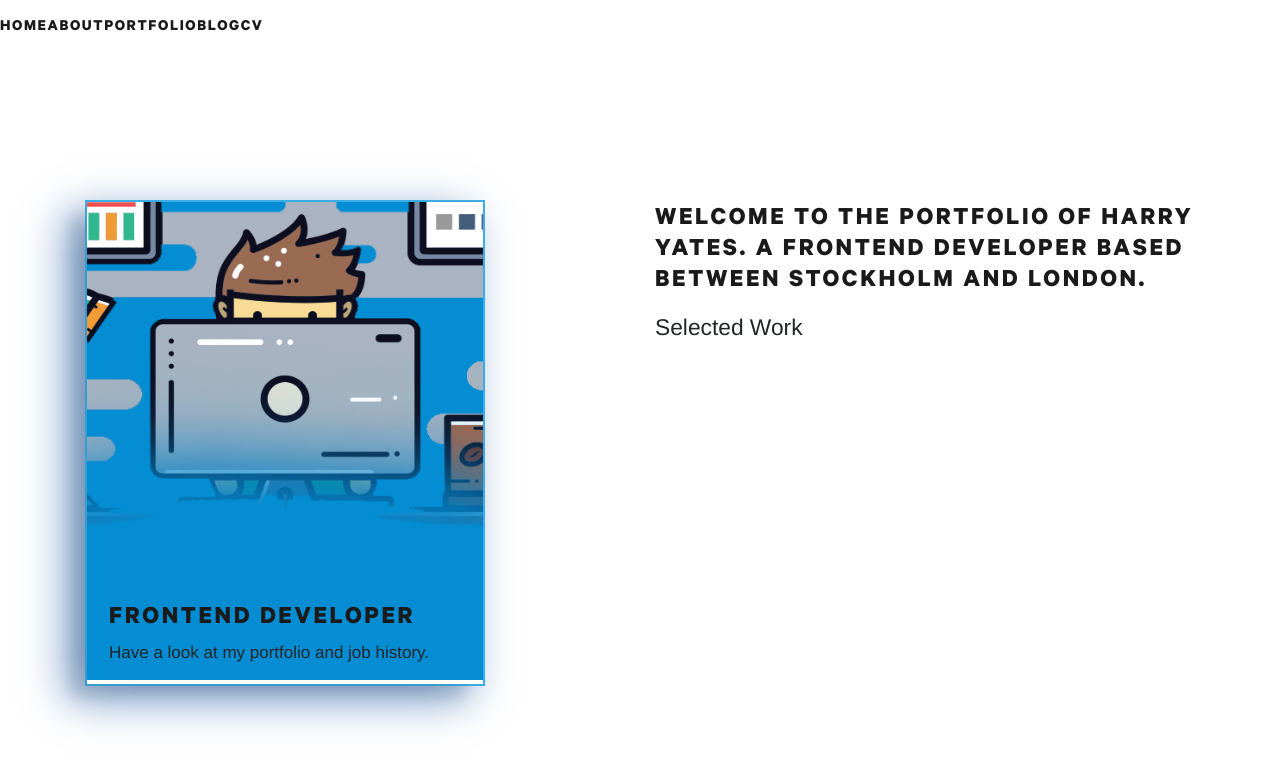
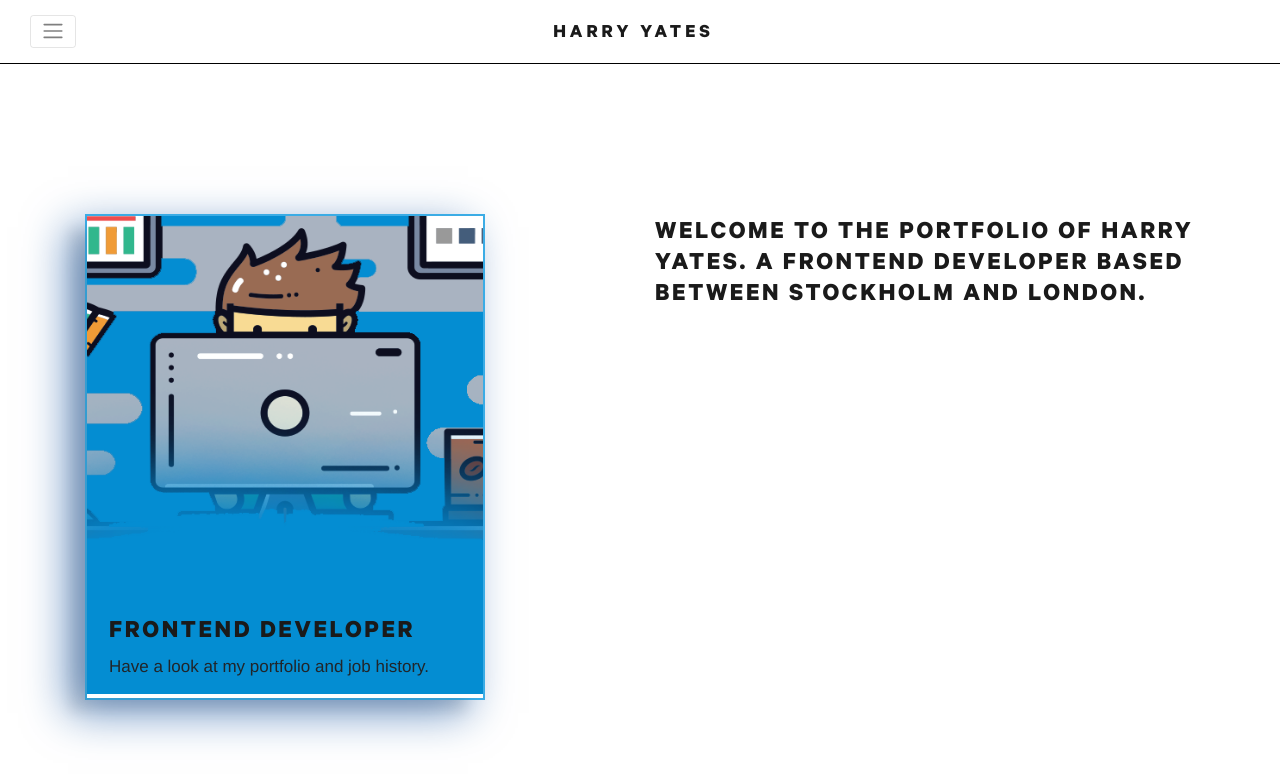
Before and after one commit to Harry-Yates/portfolio-harryyates, a Next.js app: page / in a window 1280 px wide. Shown: the top 782 px of the page. Built offline with nearby package versions, Linux system fonts and the light colour scheme; a web font is replaced by a local one.

Commit message:
drafted header

```diff
--- a/components/shared/Header.js
+++ b/components/shared/Header.js
@@ -1,24 +1,61 @@
+import React, { useState } from "react";
 import Link from "next/link";
+import { Collapse, Navbar, NavbarToggler, NavbarBrand, Nav, NavItem } from "reactstrap";
+
+const BsNavLink = props => {
+    const { href, title } = props;
+    return (
+        <Link href={href}>
+            <a className='nav-link port-navbar-link'>{title}</a>
+        </Link>
+    );
+};
 
 const Header = () => {
+    const [isOpen, setIsOpen] = useState(false);
+    const toggle = () => setIsOpen(!isOpen);
+
     return (
-        <>
-            <Link href='/'>
-                <a>Home</a>
-            </Link>
-            <Link href='/about'>
-                <a>About</a>
-            </Link>
-            <Link href='/portfolio'>
-                <a>Portfolio</a>
-            </Link>
-            <Link href='/blog'>
-                <a>Blog</a>
-            </Link>
-            <Link href='/cv'>
-                <a>Cv</a>
-            </Link>
-        </>
+        <div className='navContainer'>
+            <div className='left'>
+                <Navbar
+                    className='port-navbar port-default absolute'
+                    color='faded'
+                    expand='false'
+                    fixed='top'
+                    light>
+                    <NavbarToggler onClick={toggle} />
+                    <Collapse isOpen={isOpen} navbar>
+                        <Nav className='me-auto ' navbar>
+                            <NavItem className='port-navbar-item'>
+                                <BsNavLink href='/' title='Home' />
+                            </NavItem>
+                            <NavItem className='port-navbar-item'>
+                                <BsNavLink href='/about' title='About' />
+                            </NavItem>
+                            <NavItem className='port-navbar-item'>
+                                <BsNavLink href='/portfolio' title='Portfolio' />
+                            </NavItem>
+                            <NavItem className='port-navbar-item'>
+                                <BsNavLink href='/blog' title='Blog' />
+                            </NavItem>
+                            <NavItem className='port-navbar-item'>
+                                <BsNavLink href='/cv' title='Cv' />
+                            </NavItem>
+                        </Nav>
+                    </Collapse>
+                </Navbar>
+            </div>
+            <div className='right'>
+                <div className='logo'>
+                    <NavbarBrand>
+                        <Link href='/'>
+                            <h1 className='port-navbar-brand'>Harry Yates</h1>
+                        </Link>
+                    </NavbarBrand>
+                </div>
+            </div>
+        </div>
     );
 };
 
--- a/styles/_index.scss
+++ b/styles/_index.scss
@@ -53,7 +53,7 @@
 
 .hero-welcome-bio {
     margin-top: 20px;
-    // color: white;
+    color: white;
 
     .fa-stack {
         font-size: 28px;
--- /dev/null
+++ b/styles/components/_header.scss
@@ -0,0 +1,62 @@
+// HEADER
+
+.navContainer {
+    display: flex;
+    justify-content: center;
+}
+
+.left {
+    background-color: orange;
+}
+
+.logo {
+    display: flex;
+    padding: 15px 0px 10px 0px;
+    border-bottom: 1px solid black;
+    width: 100vw;
+    justify-content: center;
+    align-items: center;
+    z-index: 100;
+}
+
+.port-navbar.port-default {
+    width: 100vw;
+    z-index: 15;
+    padding: 15px 0px 10px 30px;
+
+    .port-navbar {
+        &-brand {
+            color: black;
+            font-size: 24px;
+            text-transform: uppercase;
+            letter-spacing: 1px;
+            font-weight: bold;
+        }
+
+        &-item {
+            color: black;
+            background-color: white;
+            width: 100%;
+            margin-left: 10px;
+            margin-right: 10px;
+            padding: 0;
+        }
+
+        &-link {
+            color: black;
+            font-weight: bold;
+            letter-spacing: 0.8px;
+            font-size: 18px;
+            text-transform: uppercase;
+
+            &.active {
+                color: #dba919;
+            }
+
+            &:hover,
+            &:focus {
+                color: #dba919;
+            }
+        }
+    }
+}
--- a/styles/main.scss
+++ b/styles/main.scss
@@ -1,7 +1,14 @@
 @import "./shared/fonts";
+
+// Components
+@import "./components/header";
 
 // Pages
 @import "./index";
+
+.absolute {
+    position: absolute;
+}
 
 html,
 body {
@@ -14,9 +21,9 @@ body {
 
 h1 {
     font-family: "Calibre-Bold", "Helvetica";
-    font-size: 2em;
+    font-size: 1.2em;
     font-weight: 700;
-    letter-spacing: 5px;
+    letter-spacing: 4px;
     line-height: 1.2;
     text-transform: uppercase;
     color: #1a1a1a;
```
